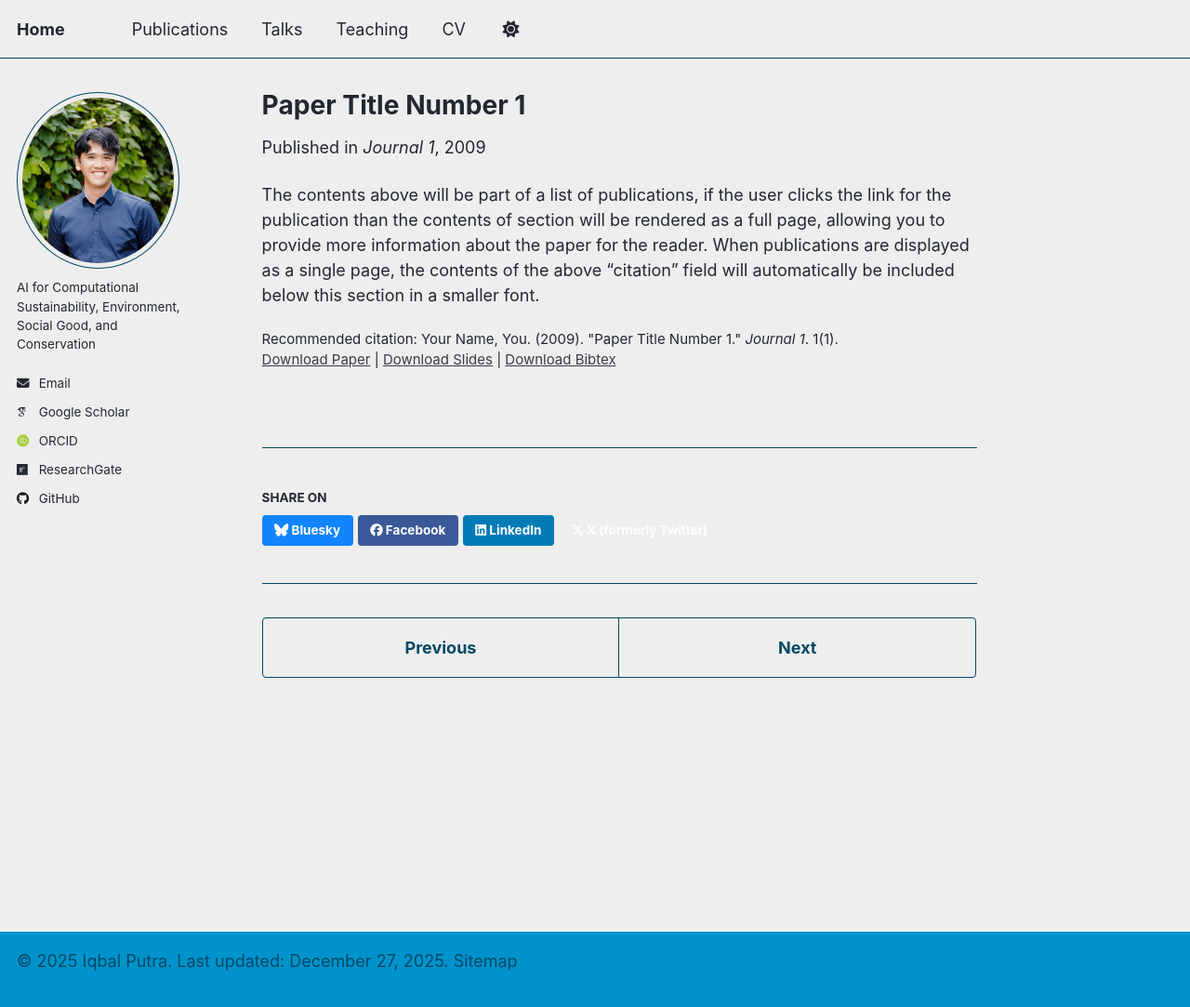
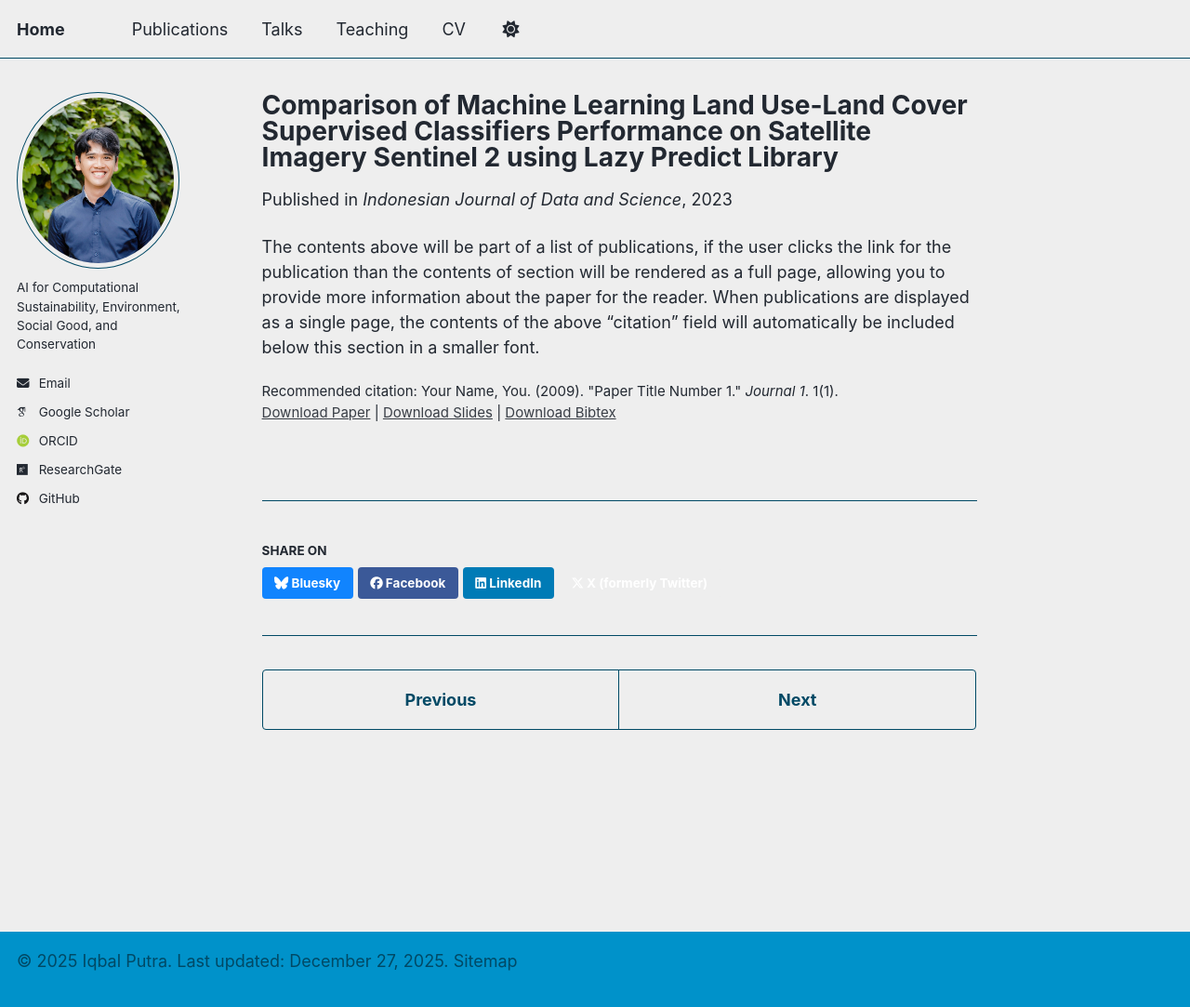
Before and after one commit to iqbal1201/iqbal1201.github.io, a Jekyll site: the page built from _publications/2009-10-01-paper-title-number-1.md, in a window 1280 px wide and 1088 px high. Shown: the top 1083 px of the window at 93% size. Built offline with Jekyll 4.4.1, drawn with Linux system fonts in a browser that asks for light colours; some web fonts are replaced.

Commit message:
update image

```diff
--- a/_publications/2009-10-01-paper-title-number-1.md
+++ b/_publications/2009-10-01-paper-title-number-1.md
@@ -1,11 +1,11 @@
 ---
-title: "Paper Title Number 1"
+title: "Comparison of Machine Learning Land Use-Land Cover Supervised Classifiers Performance on Satellite Imagery Sentinel 2 using Lazy Predict Library"
 collection: publications
 category: manuscripts
 permalink: /publication/2009-10-01-paper-title-number-1
 excerpt: 'This paper is about the number 1. The number 2 is left for future work.'
-date: 2009-10-01
-venue: 'Journal 1'
+date: 2023-12-31
+venue: 'Indonesian Journal of Data and Science'
 slidesurl: 'http://academicpages.github.io/files/slides1.pdf'
 paperurl: 'http://academicpages.github.io/files/paper1.pdf'
 bibtexurl: 'http://academicpages.github.io/files/bibtex1.bib'
```
Also changed, not shown: _pages/about.md (+2 -4 lines).
